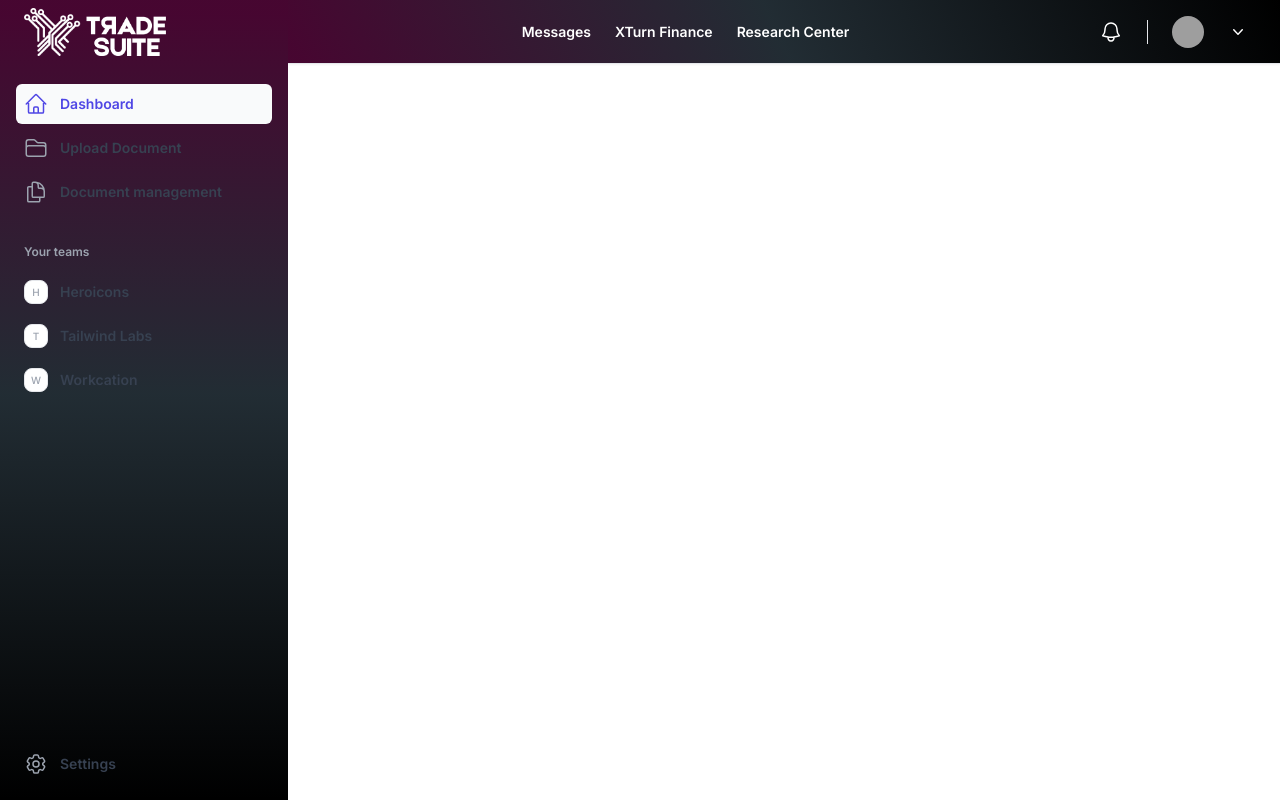
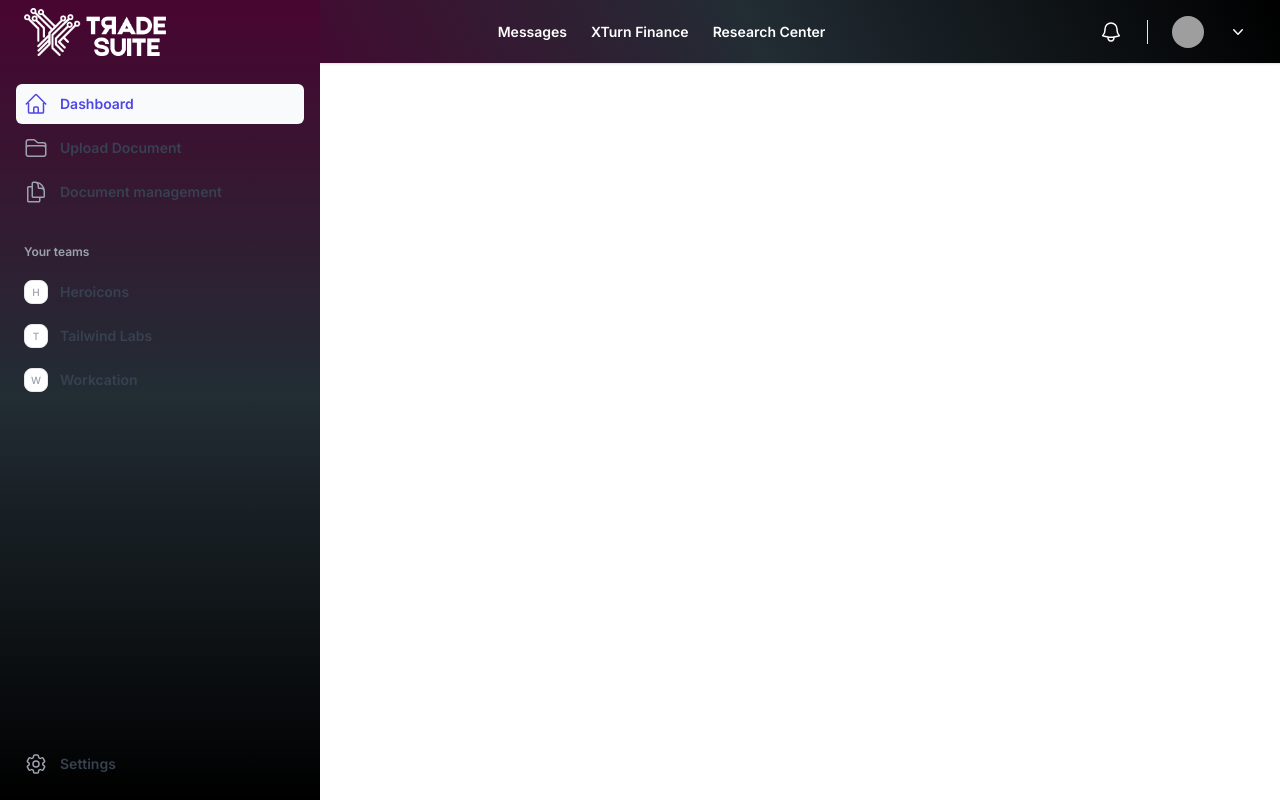
Before and after one commit to Mokhtaar/tradeSuite, a Next.js app: page /Dashboard in a window 1280 px wide. Built offline with nearby package versions, Linux system fonts and the light colour scheme; grey boxes are pictures that could not be loaded.

Commit message:
menuSIze

```diff
--- a/src/app/components/Header.js
+++ b/src/app/components/Header.js
@@ -43,6 +43,7 @@ const MyHeader = () => {
 
   return (
     <>
+
       {/*
         This example requires updating your template:
 
@@ -53,7 +54,7 @@ const MyHeader = () => {
       */}
       <div>
         <div>
-          <div className="lg:pl-72">
+          <div className="lg:pl-60">
             <div
               className="sticky top-0 z-40 flex h-16 shrink-0 items-center gap-x-4 border-b border-gray-200 bg-white px-4 shadow-sm sm:gap-x-6 sm:px-6 lg:px-8"
               style={{
@@ -81,7 +82,8 @@ const MyHeader = () => {
               <div className="relative flex flex-1 lg:flex lg:gap-x-12 text-white ">
                 {" "}
                 {/* Modified line */}
-                <div className="flex flex-1 gap-x-4 self-stretch lg:gap-x-6 items-center justify-center">
+                <div className="flex flex-1 gap-x-4 self-stretch lg:gap-x-6 items-center justify-center"
+                >
                   {navigation.map((item) => (
                     <a
                       key={item.name}
--- a/src/app/components/Menu.js
+++ b/src/app/components/Menu.js
@@ -208,7 +208,7 @@ const MyComponent = () => {
       {/* Sidebar */}
       <div
         className="hidden lg:fixed lg:inset-y-0 lg:z-50 lg:flex lg:w-72 lg:flex-col"
-        style={{ height: "100vh" }}
+        style={{ height: "100vh" ,  width: "40vh" }}
       >
         <div
           className="flex flex-col gap-y-5 overflow-y-auto  px-6 pb-4"
--- a/src/app/components/UserForm.js
+++ b/src/app/components/UserForm.js
@@ -5,9 +5,11 @@ import Image from "next/image";
 import Link from "next/link";
 import { useFormik } from "formik";
 import * as Yup from "yup";
+import { useRouter } from 'next/navigation';
 
 const UserForm = ({ userAction }) => {
   const [companyID, setCompanyID] = useState();
+  const router = useRouter();
 
   const formik = useFormik({
     initialValues: {
@@ -53,6 +55,7 @@ const UserForm = ({ userAction }) => {
     const userData = new FormData(event.target);
     const response = await userAction(userData, +companyID);
     console.log(response);
+    router.push('/Login');
   };
 
   const handleFileChange = (event) => {
```
